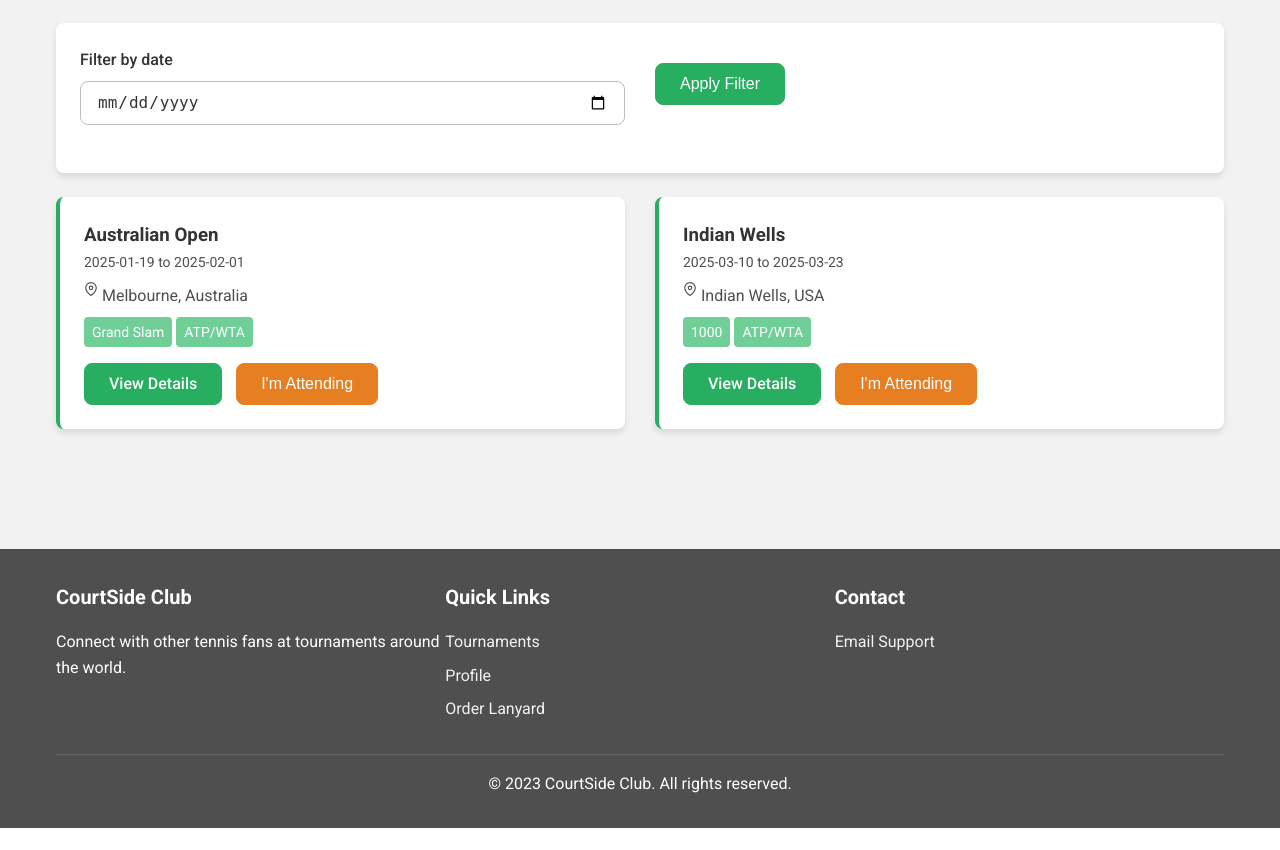
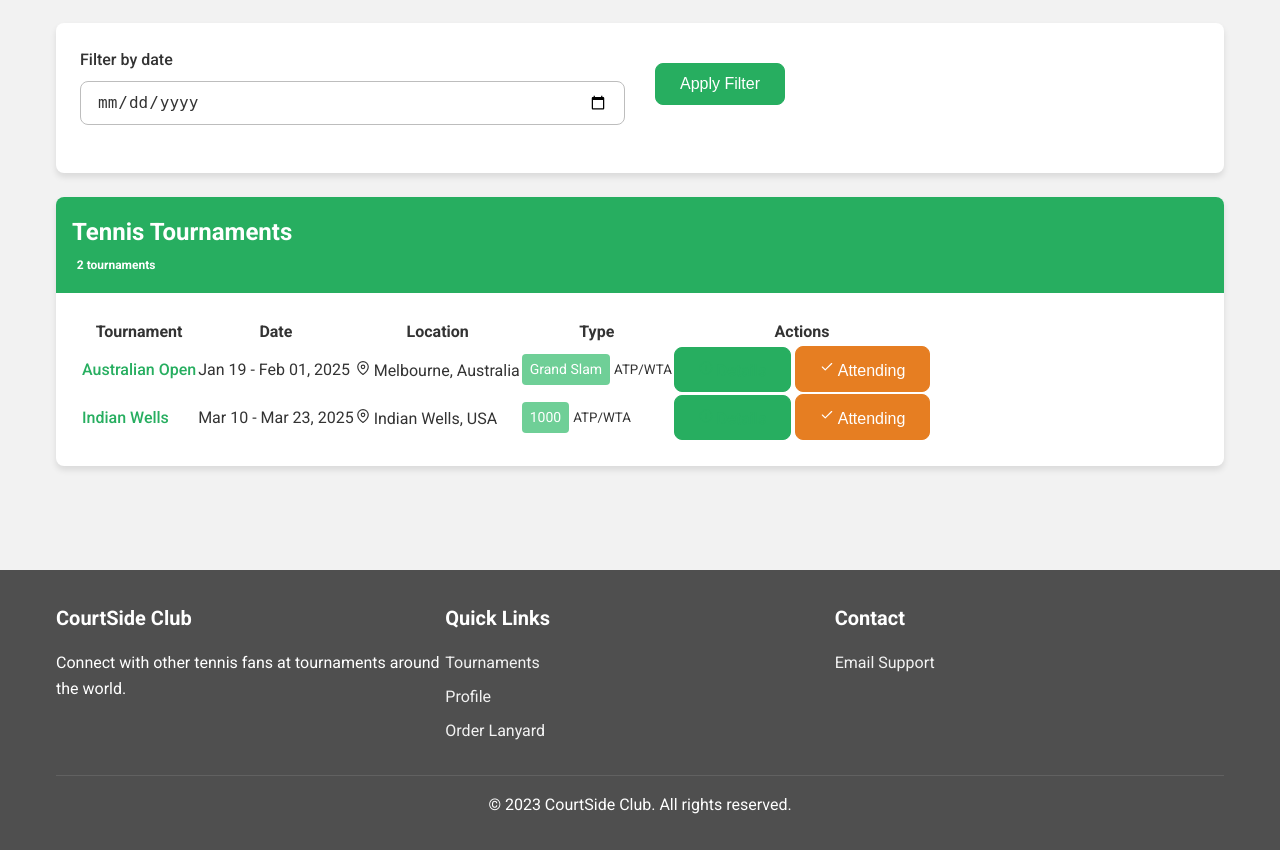
Before and after one commit to rbattleb271982/courtsideclub, a Flask app: page /tournaments in a window 1280 px wide. Shown: the part 196-1046 px from the top of the page. Before the commit the page ends 1024 px from the top, so only its background shows below. Run offline with Flask 3, Linux system fonts and the light colour scheme; the visitor is signed in with stand-in values (Sample User, id 1); data comes from the database, SQL or seed files in the repository.

Commit message:
Updates tournament display
Refactored the `tournaments.html` template to display tournament data in a table format instead of cards, including columns for tournament name, date, location, type, and actions (view details and attend/unattend).

Replit-Commit-Author: Agent
Replit-Commit-Session-Id: db5d6f38-1060-4ae1-ad70-9df4e87a8ea0
Replit-Commit-Screenshot-Url: https://storage.googleapis.com/screenshot-production-us-central1/bafb033d-26a4-47de-b4d6-96666ed788fe/078a13ca-901c-47ba-b9f2-617acc913555.jpg

```diff
--- a/templates/tournaments.html
+++ b/templates/tournaments.html
@@ -29,61 +29,91 @@
     </div>
 </div>
 
-<div class="row">
+<div class="card">
+    <div class="card-header d-flex justify-content-between align-items-center">
+        <h2>Tennis Tournaments</h2>
+        <div>
+            <span class="badge badge-info">{{ tournaments|length }} tournaments</span>
+        </div>
+    </div>
+    <div class="card-body p-0">
+        <div class="table-responsive">
+            <table class="table table-hover tournament-list">
+                <thead>
+                    <tr>
+                        <th>Tournament</th>
+                        <th>Date</th>
+                        <th>Location</th>
+                        <th>Type</th>
+                        <th>Actions</th>
+                    </tr>
+                </thead>
+                <tbody>
                     {% for tournament in tournaments %}
-    <div class="col-12 col-md-6 mb-4">
-        <div class="card tournament-card {% if tournament.id in current_user.attending %}attending{% endif %}">
-            <div class="card-body">
-                <div class="tournament-card-header">
-                    <h3>{{ tournament.name }}</h3>
+                    <tr class="{% if tournament.id in current_user.attending %}table-success{% endif %}">
+                        <td>
+                            <a href="{{ url_for('tournaments.tournament_detail', tournament_id=tournament.id) }}">
+                                {{ tournament.name }}
+                            </a>
                             {% if tournament.id in current_user.attending %}
-                    <span class="badge badge-secondary">Attending</span>
+                            <span class="badge badge-secondary ml-2">Attending</span>
                             {% endif %}
-                </div>
-
-                <div class="tournament-date">
-                    {{ tournament.start_date }} to {{ tournament.end_date }}
-                </div>
-
-                <div class="tournament-location">
-                    <i data-feather="map-pin" width="14"></i> {{ tournament.city }}, {{ tournament.country }}
-                </div>
-
-                <div class="mt-2 mb-3">
+                        </td>
+                        <td>{{ tournament.start_date.strftime('%b %d') }} - {{ tournament.end_date.strftime('%b %d, %Y') }}</td>
+                        <td><i data-feather="map-pin" width="14"></i> {{ tournament.city }}, {{ tournament.country }}</td>
+                        <td>
                             <span class="tournament-type">{{ tournament.event_type }}</span>
-                    <span class="tournament-type">{{ tournament.tour_type }}</span>
-                </div>
-
-                <div class="mt-3">
-                    <a href="{{ url_for('tournaments.tournament_detail', tournament_id=tournament.id) }}" class="btn btn-primary">View Details</a>
-
-                    <form action="{{ url_for('tournaments.attend_tournament', tournament_id=tournament.id) }}"
-                          method="post" style="display: inline-block; margin-left: 10px;">
-                        <button type="submit" class="btn btn-{% if tournament.id in current_user.attending %}outline{% else %}secondary{% endif %}">
+                            <small>{{ tournament.tour_type }}</small>
+                        </td>
+                        <td>
+                            <div class="btn-group" role="group">
+                                <a href="{{ url_for('tournaments.tournament_detail', tournament_id=tournament.id) }}" class="btn btn-sm btn-primary">
+                                    <i data-feather="info" width="14"></i> Details
+                                </a>
+                                <form action="{{ url_for('tournaments.attend_tournament', tournament_id=tournament.id) }}" method="post" style="display: inline-block;">
+                                    <button type="submit" class="btn btn-sm btn-{% if tournament.id in current_user.attending %}outline{% else %}secondary{% endif %}">
                                         {% if tournament.id in current_user.attending %}
-                            Not Attending
+                                        <i data-feather="x" width="14"></i> Not Attending
                                         {% else %}
-                            I'm Attending
+                                        <i data-feather="check" width="14"></i> Attending
                                         {% endif %}
                                     </button>
                                 </form>
                             </div>
-            </div>
-        </div>
-    </div>
+                        </td>
+                    </tr>
                     {% endfor %}
 
                     {% if not tournaments %}
-    <div class="col-12">
-        <div class="card">
-            <div class="card-body text-center">
+                    <tr>
+                        <td colspan="5" class="text-center p-4">
                             <p>No tournaments found for the selected filters.</p>
                             {% if date_filter %}
                             <a href="{{ url_for('tournaments.list_tournaments') }}" class="btn btn-primary">View All Tournaments</a>
                             {% endif %}
+                        </td>
+                    </tr>
+                    {% endif %}
+                </tbody>
+            </table>
         </div>
     </div>
 </div>
-    {% endif %}
-</div>
+
+<style>
+.tournament-list a {
+    color: var(--primary);
+    text-decoration: none;
+    font-weight: 500;
+}
+.tournament-list a:hover {
+    text-decoration: underline;
+}
+.tournament-list .badge {
+    vertical-align: middle;
+}
+.tournament-list .feather {
+    vertical-align: text-bottom;
+}
+</style>
 {% endblock %}
```
Lines whose indentation alone changed are shown as unchanged.
